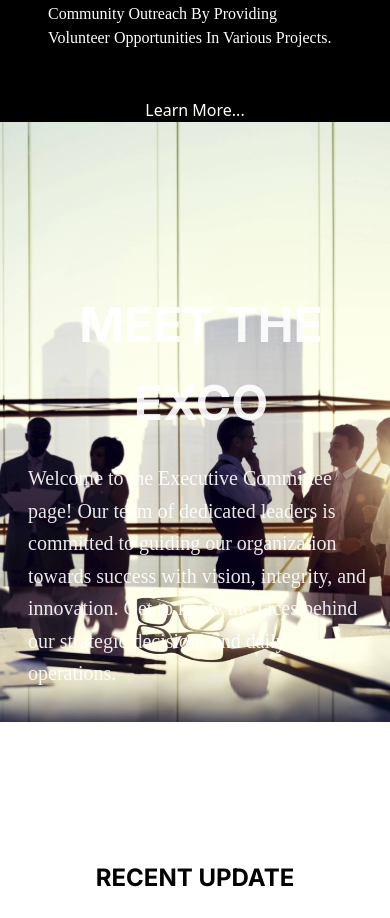
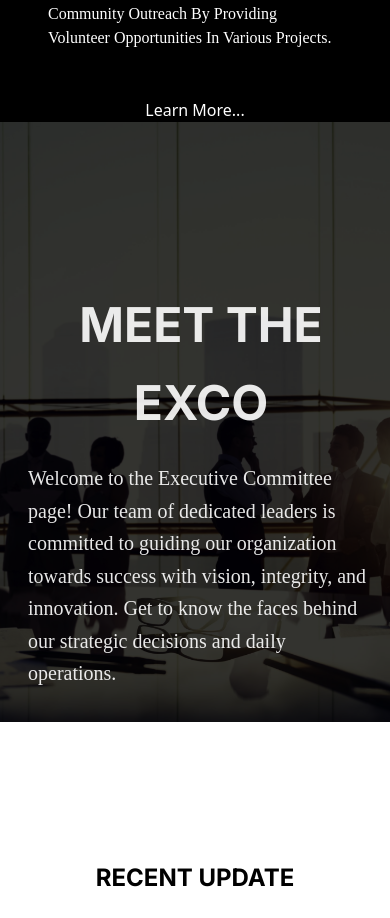
Before and after one commit to PathumUdayanga2002/human-society-web, a React (Vite) app: page /home in a window 390 px wide. Shown: the part 1440-2358 px from the top of the page. Built offline with nearby package versions, Linux system fonts and the light colour scheme.

Commit message:
MeetExco Update

```diff
--- a/src/components/MeetExco/MeetExco.jsx
+++ b/src/components/MeetExco/MeetExco.jsx
@@ -7,6 +7,8 @@ const MeetExco = () => {
   return (
     <div>
       <div class="relative h-[600px] min-w-full bg-[url('/src/assets/thor.jpg')] bg-cover bg-center min-h-{300px} sm:min-h-[300px] md:min-h-[600px] lg:min-h-[700px] xl:min-h-[700px] flex">
+          {/* Black overlay for small screens */}
+          <div className="absolute inset-0 bg-black opacity-80 sm:bg-black opacity-80 md:bg-black opacity-80 lg:hidden bg-black opacity-80 xl:hidden bg-black opacity-80"></div>
           <img class="absolute h-[600px] hidden sm:hidden min-h-[300px] md:hidden min-h-[600px] lg:block min-h-[700px] xl:min-h-[700px]" src='textback.png'/>
           <div className='relative text-left text-white text-opacity-90 p-4 md:p-8 max-w-[600px]'>
             <br/><br />
@@ -27,4 +29,4 @@ const MeetExco = () => {
   )
 }
 
-export default MeetExco
+export default MeetExco;
```
